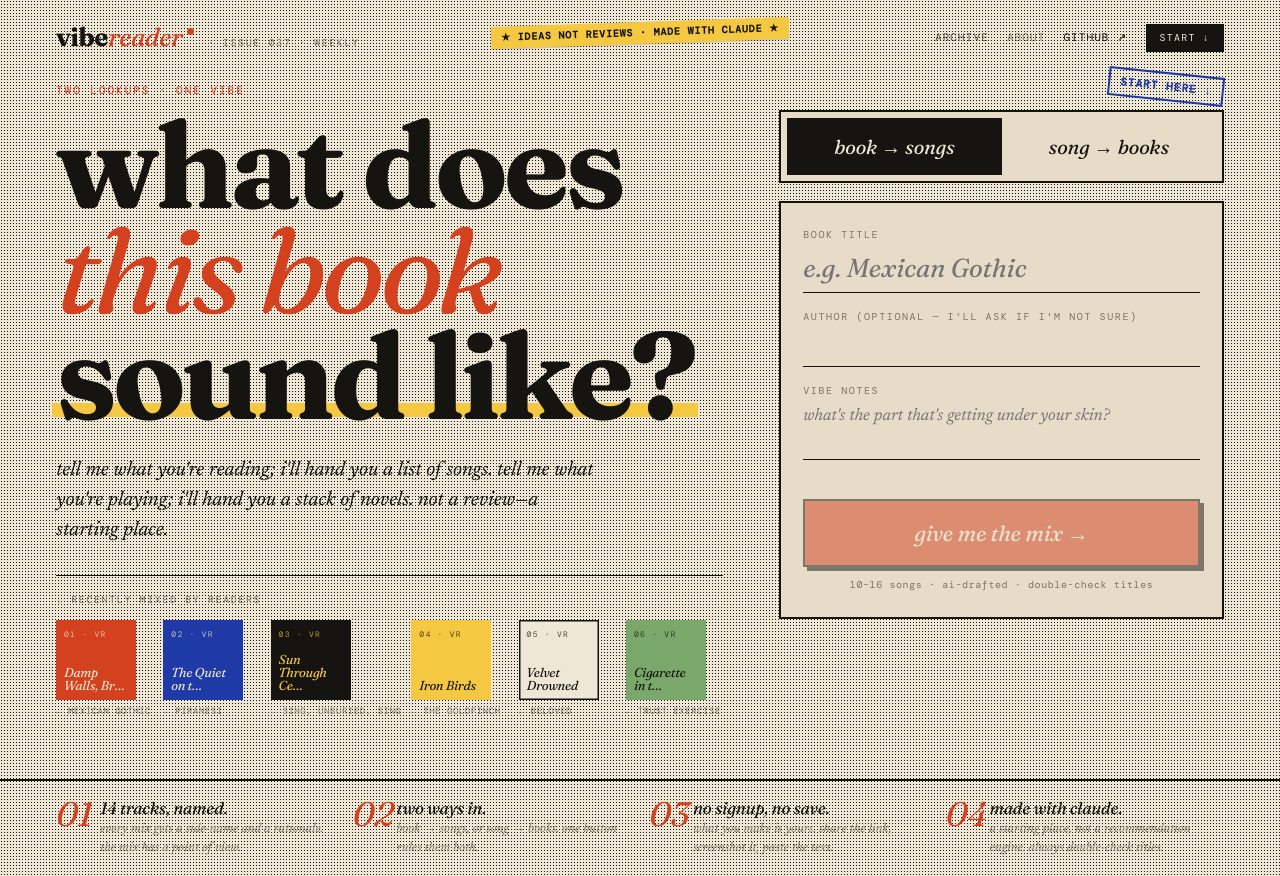
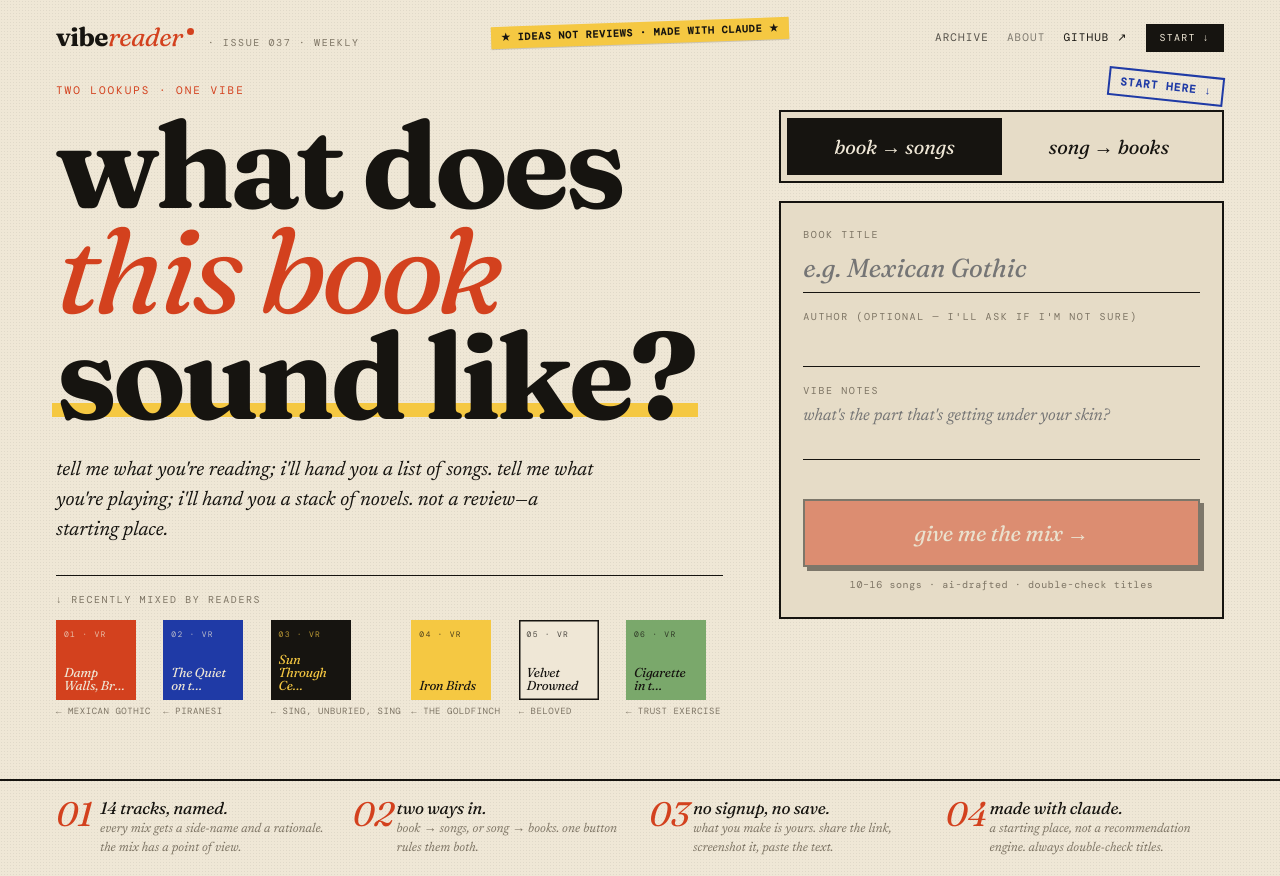
Before and after one commit to fredericlabadie/VibeReader, a Next.js app: page / in a window 1280 px wide. Built offline with nearby package versions, Linux system fonts and the light colour scheme.

Commit message:
fix: dot grain opacity — #16141011 (7%) not full ink

```diff
--- a/app/globals.css
+++ b/app/globals.css
@@ -26,7 +26,7 @@
 html {
   font-family: var(--ui);
   background: var(--paper);
-  background-image: radial-gradient(var(--ink) 1px, transparent 1px);
+  background-image: radial-gradient(#16141011 1px, transparent 1px);
   background-size: 3px 3px;
   background-position: 0 0;
   color: var(--ink);
```
